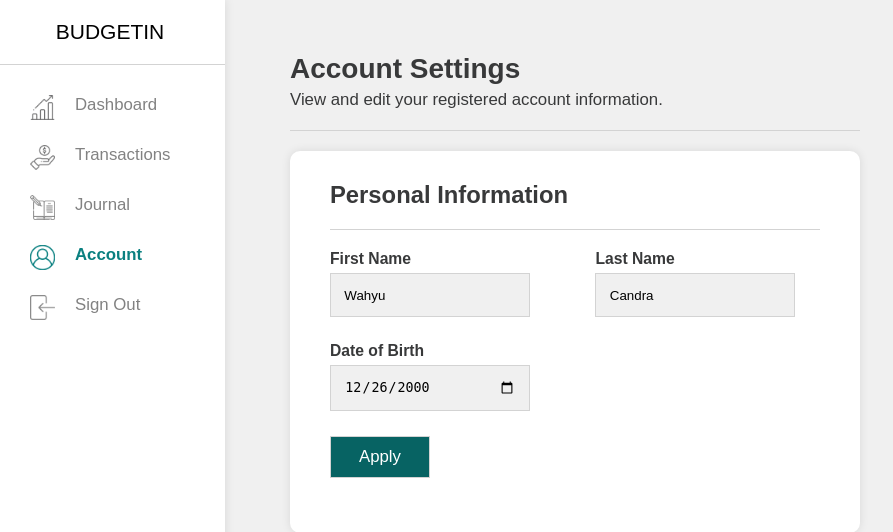
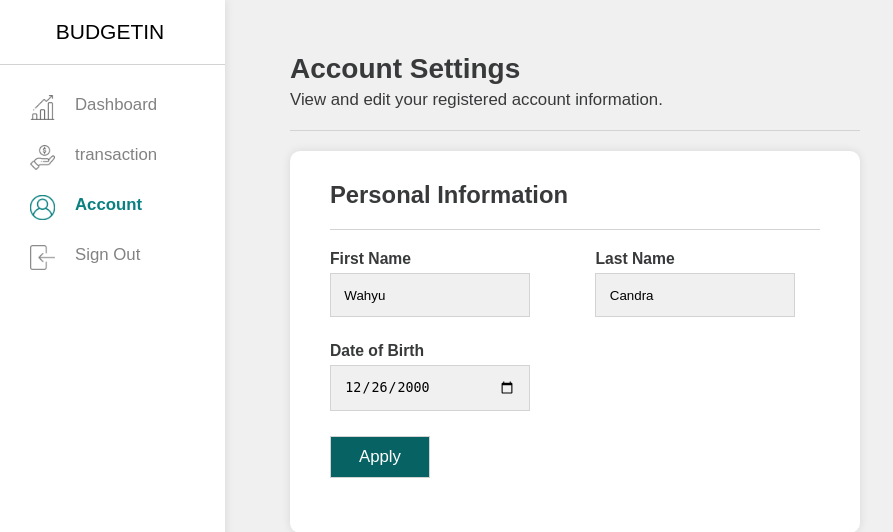
Before and after one commit to wahyucandra30/Budgetin, a PHP site: page /account.php in a window 1280 px wide. Shown: the top 532 px of the page, without its empty margins (0-893 px from the left). Run offline with PHP 8.4, Linux system fonts and the light colour scheme; a user stored in the database is signed in; data comes from the database, SQL or seed files in the repository.

Commit message:
apus jurnal

```diff
--- a/app/account.php
+++ b/app/account.php
@@ -49,13 +49,8 @@
                             </button>
                         </li>
                         <li>
-                            <button onclick="location.href='transactions.html'" class="btn-sidebar">
-                                <img src="img/icons/payment.png" class="icons-sidebar">Transactions</a>
-                            </button>
-                        </li>
-                        <li>
-                            <button onclick="location.href='journal.html'" class="btn-sidebar">
-                                <img src="img/icons/journal.png" class="icons-sidebar">Journal</a>
+                            <button onclick="location.href='transaction.html'" class="btn-sidebar">
+                                <img src="img/icons/payment.png" class="icons-sidebar">transaction</a>
                             </button>
                         </li>
                         <li>
```
